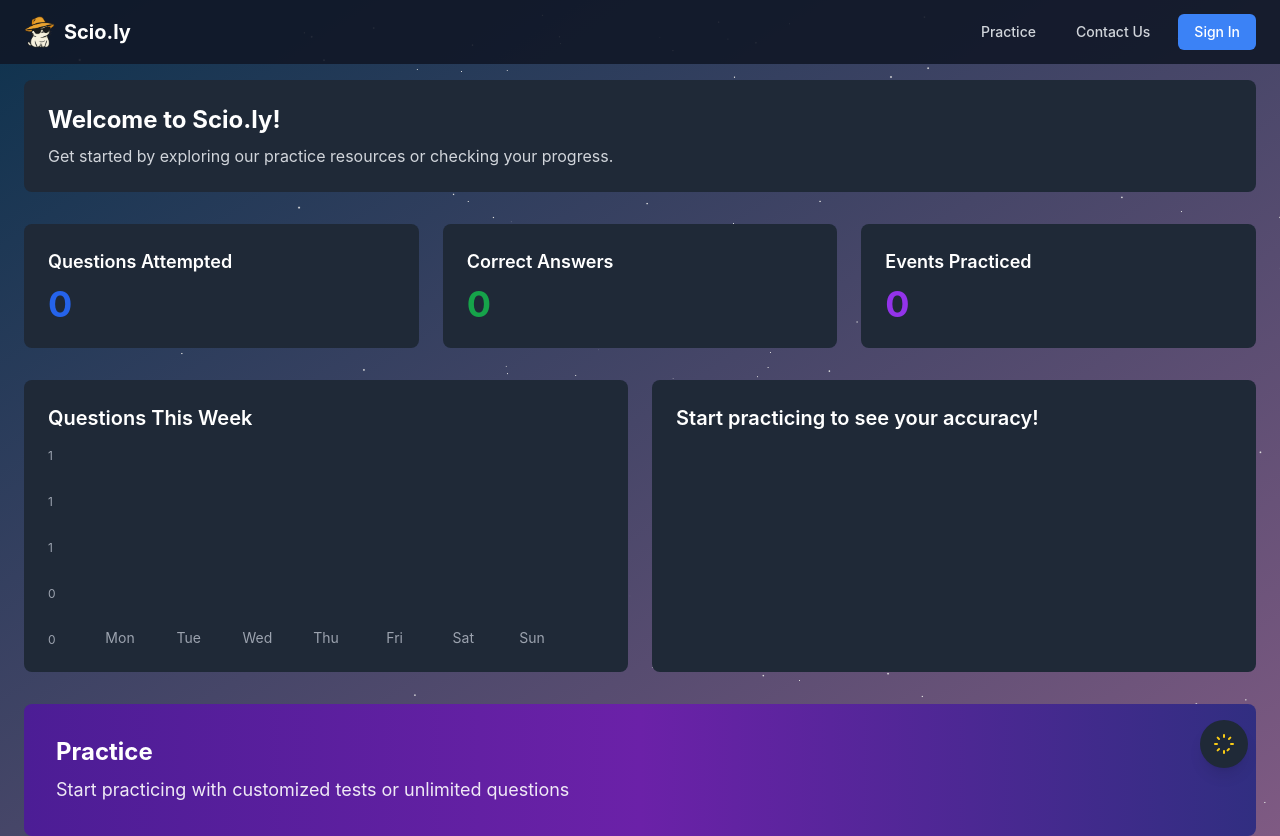
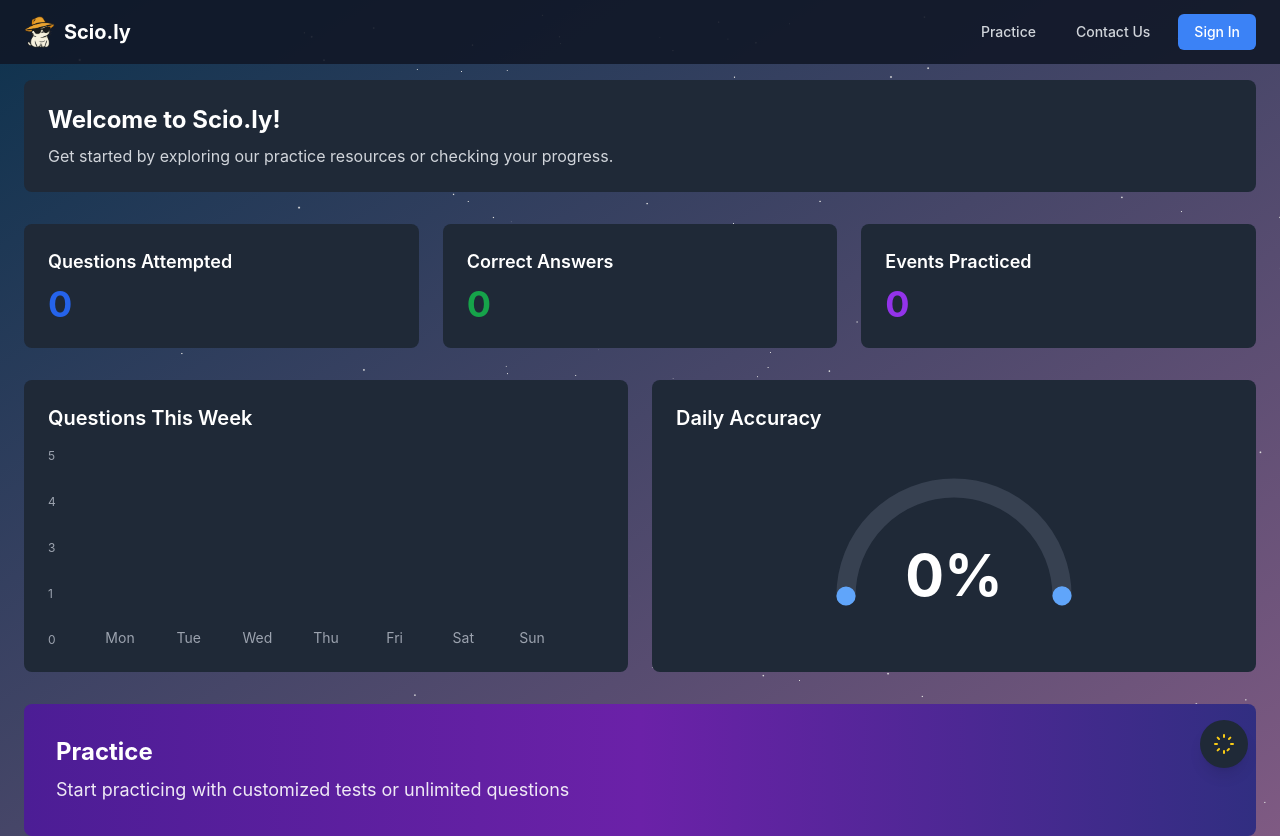
Before and after one commit to NapervilleASK/Scio.ly, a Next.js app in the folder frontend/science-olympiad-practice/: page /welcome in a window 1280 px wide. Built offline with nearby package versions, Linux system fonts and the light colour scheme; no server answers.

Commit message:
added a fun flippi card, weekly accuracy metrics, and fixed firebase data handling

```diff
--- a/frontend/science-olympiad-practice/src/app/globals.css
+++ b/frontend/science-olympiad-practice/src/app/globals.css
@@ -123,3 +123,24 @@ body {
 ::-webkit-scrollbar {
   display: none;
 }
+
+.perspective-1000 {
+  perspective: 1000px;
+}
+
+.transform-style-3d {
+  transform-style: preserve-3d;
+}
+
+.backface-hidden {
+  backface-visibility: hidden;
+  -webkit-backface-visibility: hidden;
+}
+
+.rotate-y-180 {
+  transform: rotateY(180deg);
+}
+
+.rotate-x-180 {
+  transform: rotateX(180deg);
+}
--- a/frontend/science-olympiad-practice/src/app/welcome/page.tsx
+++ b/frontend/science-olympiad-practice/src/app/welcome/page.tsx
@@ -13,6 +13,8 @@ import { getDailyMetrics } from '@/utils/metrics';
 import { useTheme } from '@/contexts/ThemeContext';
 import { User } from 'firebase/auth';
 import Image from 'next/image';
+import { doc, getDoc } from 'firebase/firestore';
+import { db } from '@/lib/firebase';
 
 interface ContactModalProps {
   isOpen: boolean;
@@ -36,6 +38,12 @@ interface DailyData {
 interface WeeklyData {
   questions: DailyData[];
   accuracy: number;
+}
+
+interface HistoricalMetrics {
+  questionsAttempted: number;
+  correctAnswers: number;
+  eventsPracticed: string[];
 }
 
 const ContactModal = ({ isOpen, onClose, onSubmit, darkMode }: ContactModalProps) => {
@@ -262,6 +270,8 @@ export default function WelcomePage() {
   });
   const [authInitialized, setAuthInitialized] = useState(false);
   const [currentUser, setCurrentUser] = useState<User | null>(null);
+  const [historyData, setHistoryData] = useState<Record<string, HistoricalMetrics>>({});
+  const [showWeekly, setShowWeekly] = useState(false);
 
   // Handle auth state and reset stats on sign out
   useEffect(() => {
@@ -285,23 +295,30 @@ export default function WelcomePage() {
   useEffect(() => {
     if (!authInitialized) return;
 
-    const fetchDailyStats = async () => {
+    const fetchData = async () => {
       if (currentUser) {
-        const stats = await getDailyMetrics(currentUser.uid);
-        if (stats) {
+        const userRef = doc(db, 'users', currentUser.uid);
+        const userDoc = await getDoc(userRef);
+
+        if (userDoc.exists()) {
+          const userData = userDoc.data();
+          const allDailyStats = userData.dailyStats || {};
+          setHistoryData(allDailyStats);
+
+          const todayStats = await getDailyMetrics(currentUser.uid);
+          if (todayStats) {
             setDailyStats({
-            questionsAttempted: stats.questionsAttempted || 0,
-            correctAnswers: stats.correctAnswers || 0,
-            eventsPracticed: stats.eventsPracticed || []
+              questionsAttempted: todayStats.questionsAttempted || 0,
+              correctAnswers: todayStats.correctAnswers || 0,
+              eventsPracticed: todayStats.eventsPracticed || []
             });
+          }
         }
       }
     };
 
-    fetchDailyStats();
-    const interval = setInterval(fetchDailyStats, 60000);
-    return () => clearInterval(interval);
-  }, [authInitialized, currentUser]); // Added currentUser as dependency
+    fetchData();
+  }, [authInitialized, currentUser]);
 
   // Calculate metrics from daily stats
   const metrics = {
@@ -319,9 +336,12 @@ export default function WelcomePage() {
     for (let i = 6; i >= 0; i--) {
       const date = new Date();
       date.setDate(date.getDate() - i);
+      const dateStr = date.toISOString().split('T')[0];
+      const dayData = historyData[dateStr] || { questionsAttempted: 0 };
+
       days.push({
         date: date.toLocaleDateString('en-US', { weekday: 'short' }),
-        count: i === 0 ? dailyStats.questionsAttempted : 0 // Only show today's questions
+        count: dayData.questionsAttempted || 0
       });
     }
     return {
@@ -331,10 +351,34 @@ export default function WelcomePage() {
   };
 
   // Helper to get y-axis scale
-  const getYAxisScale = (maxValue: number) => {
-    const steps = 5;
-    const max = Math.max(maxValue, 1);
-    return Array.from({ length: steps }, (_, i) => Math.round(max * (1 - i / (steps - 1))));
+  const getYAxisScale = () => {
+    // Get max value from the week's data
+    const weekData = generateWeeklyData().questions;
+    const maxValue = Math.max(...weekData.map(day => day.count), 1);
+
+    // Round up to next nice number
+    const roundedMax = Math.ceil(maxValue / 5) * 5;
+
+    // Generate 5 evenly spaced intervals
+    return Array.from({ length: 5 }, (_, i) =>
+      Math.round(roundedMax * (1 - i / 4))
+    );
+  };
+
+  // Add this function to calculate weekly accuracy
+  const calculateWeeklyAccuracy = (): number => {
+    const weekData = Object.entries(historyData)
+      .sort()
+      .slice(-7);
+
+    const totals = weekData.reduce((acc, [, stats]) => ({
+      attempted: acc.attempted + (stats.questionsAttempted || 0),
+      correct: acc.correct + (stats.correctAnswers || 0)
+    }), { attempted: 0, correct: 0 });
+
+    return totals.attempted > 0
+      ? (totals.correct / totals.attempted) * 100
+      : 0;
   };
 
   const handleThemeToggle = () => {
@@ -527,7 +571,7 @@ export default function WelcomePage() {
               <div className="relative h-[200px] flex items-end justify-between px-12">
                 {/* Y-axis */}
                 <div className="absolute left-0 top-0 h-full flex flex-col justify-between">
-                  {getYAxisScale(metrics.questionsAttempted).map((tick, index) => (
+                  {getYAxisScale().map((tick, index) => (
                     <div key={`y-axis-${index}`} className="flex items-center">
                       <span className={`text-xs ${darkMode ? 'text-gray-400' : 'text-gray-600'}`}>
                         {tick}
@@ -555,7 +599,7 @@ export default function WelcomePage() {
                       <div
                         className={`w-12 bg-blue-500 rounded-t-md transition-all duration-300 group-hover:bg-blue-400`}
                         style={{
-                          height: `${(day.count / Math.max(getYAxisScale(metrics.questionsAttempted)[0], 1)) * 150}px`
+                          height: `${(day.count / Math.max(getYAxisScale()[0], 1)) * 160}px`
                         }}
                       />
                     </div>
@@ -568,10 +612,17 @@ export default function WelcomePage() {
             </div>
 
             {/* Right side - Half Circle Accuracy */}
-            {metrics.questionsAttempted > 0 ? (
-              <div className={`p-6 rounded-lg ${cardStyle}`}>
+            <div className="perspective-1000 hover:-translate-y-1 transition-all duration-300">
+              <div
+                className={`p-6 rounded-lg cursor-pointer transition-all duration-700 transform-style-3d ${
+                  showWeekly ? 'rotate-x-180' : ''
+                } ${cardStyle}`}
+                onClick={() => setShowWeekly(!showWeekly)}
+              >
+                {/* Front - Daily Accuracy */}
+                <div className="backface-hidden w-full">
                   <h2 className={`text-xl font-semibold mb-4 ${darkMode ? 'text-white' : 'text-gray-900'}`}>
-                  Accuracy Today
+                    Daily Accuracy
                   </h2>
                   <div className="relative flex items-center justify-center h-[200px]">
                     <svg className="w-72 h-36" viewBox="0 0 100 60">
@@ -579,7 +630,7 @@ export default function WelcomePage() {
                       <path
                         d="M5 50 A 45 45 0 0 1 95 50"
                         fill="none"
-                      stroke={darkMode ? '#1e293b' : '#e2e8f0'}
+                        stroke={darkMode ? '#374151' : '#e2e8f0'}
                         strokeWidth="8"
                         strokeLinecap="round"
                       />
@@ -602,13 +653,41 @@ export default function WelcomePage() {
                     </svg>
                   </div>
                 </div>
-            ) : (
-              <div className={`p-6 rounded-lg ${cardStyle}`}>
+
+                {/* Back - Weekly Accuracy */}
+                <div className="absolute inset-0 rotate-x-180 backface-hidden w-full p-6">
                   <h2 className={`text-xl font-semibold mb-4 ${darkMode ? 'text-white' : 'text-gray-900'}`}>
-                  Start practicing to see your accuracy!
+                    Weekly Accuracy
                   </h2>
+                  <div className="relative flex items-center justify-center h-[200px]">
+                    <svg className="w-72 h-36" viewBox="0 0 100 60">
+                      <path
+                        d="M5 50 A 45 45 0 0 1 95 50"
+                        fill="none"
+                        stroke={darkMode ? '#374151' : '#e2e8f0'}
+                        strokeWidth="8"
+                        strokeLinecap="round"
+                      />
+                      <motion.path
+                        d="M5 50 A 45 45 0 0 1 95 50"
+                        fill="none"
+                        stroke={darkMode ? '#60a5fa' : '#3b82f6'}
+                        strokeWidth="8"
+                        strokeLinecap="round"
+                        initial={{ pathLength: 0 }}
+                        animate={{ pathLength: calculateWeeklyAccuracy() / 100 }}
+                        transition={{ duration: 1, ease: "easeOut" }}
+                      />
+                      <AnimatedAccuracy
+                        value={Math.round(calculateWeeklyAccuracy())}
+                        darkMode={darkMode}
+                        className="text-2xl font-bold"
+                      />
+                    </svg>
                   </div>
-            )}
+                </div>
+              </div>
+            </div>
           </div>
 
           {/* Practice Button */}
--- a/frontend/science-olympiad-practice/src/utils/metrics.ts
+++ b/frontend/science-olympiad-practice/src/utils/metrics.ts
@@ -1,13 +1,13 @@
 import { db } from '@/lib/firebase';
 import { doc, getDoc, setDoc } from 'firebase/firestore';
 
-interface DailyMetrics {
+export interface DailyMetrics {
   questionsAttempted: number;
   correctAnswers: number;
   eventsPracticed: string[];
 }
 
-const getLocalMetrics = () => {
+const getLocalMetrics = (): DailyMetrics => {
   const today = new Date().toISOString().split('T')[0];
   const localStats = localStorage.getItem(`metrics_${today}`);
   return localStats ? JSON.parse(localStats) : {
@@ -23,11 +23,11 @@ const saveLocalMetrics = (metrics: DailyMetrics) => {
 };
 
 export const getDailyMetrics = async (userId: string | null) => {
-  const today = new Date().toISOString().split('T')[0];
-
   if (!userId) {
     return getLocalMetrics();
   }
+
+  const today = new Date().toISOString().split('T')[0];
 
   try {
     const userRef = doc(db, 'users', userId);
@@ -42,10 +42,10 @@ export const getDailyMetrics = async (userId: string | null) => {
         eventsPracticed: []
       };
     }
-    return getLocalMetrics();
+    return null;
   } catch (error) {
     console.error('Error getting metrics:', error);
-    return getLocalMetrics();
+    return null;
   }
 };
 
@@ -57,8 +57,6 @@ export const updateMetrics = async (
     eventName?: string;
   }
 ) => {
-  const today = new Date().toISOString().split('T')[0];
-
   if (!userId) {
     const currentStats = getLocalMetrics();
     const updatedStats = {
@@ -71,6 +69,8 @@ export const updateMetrics = async (
     saveLocalMetrics(updatedStats);
     return updatedStats;
   }
+
+  const today = new Date().toISOString().split('T')[0];
 
   try {
     const userRef = doc(db, 'users', userId);
@@ -88,7 +88,6 @@ export const updateMetrics = async (
       eventsPracticed: []
     };
 
-    // Update stats
     const updatedTodayStats = {
       ...todayStats,
       questionsAttempted: todayStats.questionsAttempted + (updates.questionsAttempted || 0),
@@ -98,7 +97,6 @@ export const updateMetrics = async (
         : todayStats.eventsPracticed
     };
 
-    // Update Firestore with the correct structure
     await setDoc(userRef, {
       dailyStats: {
         ...dailyStats,
@@ -109,6 +107,6 @@ export const updateMetrics = async (
     return updatedTodayStats;
   } catch (error) {
     console.error('Error updating metrics:', error);
-    return updateMetrics(null, updates);
+    return null;
   }
 };
```
Lines whose indentation alone changed are shown as unchanged.
